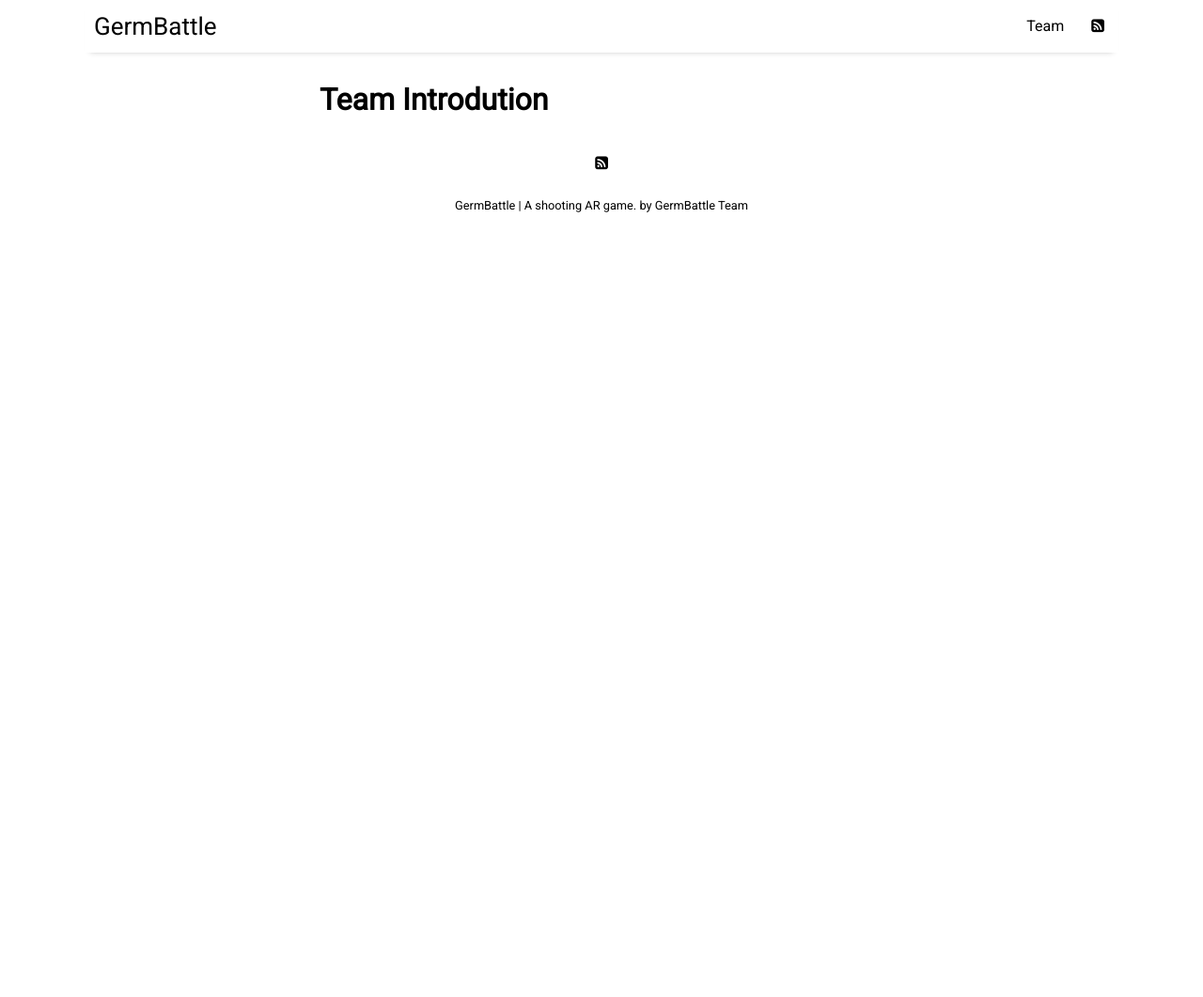
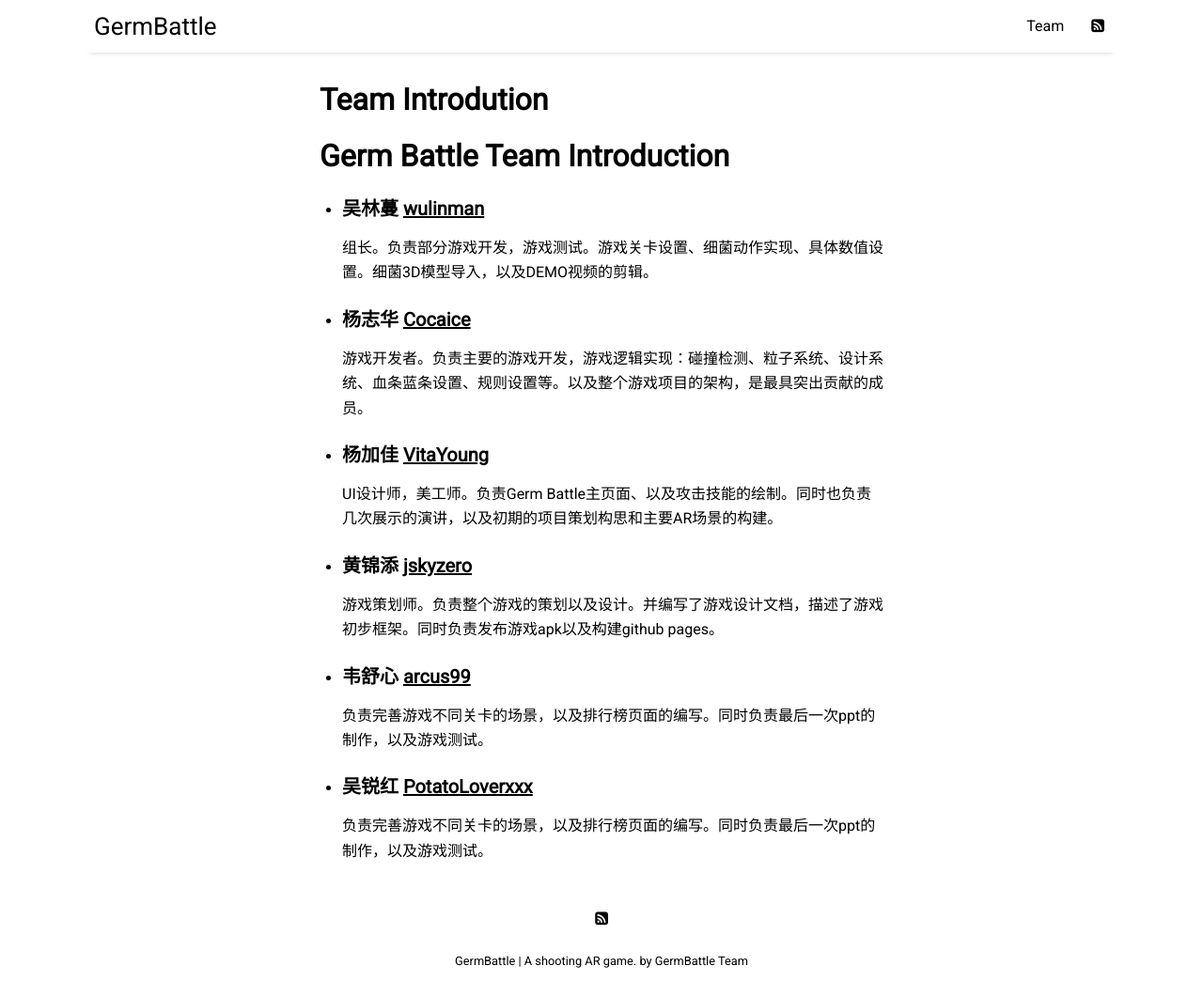
Before and after one commit to GermBattle/GermBattle.github.io, a Jekyll site: the page built from pages/about.md, in a window 1280 px wide and 1061 px high. Shown: the whole window at 94% size. Built offline with Jekyll 4.4.1, drawn with Linux system fonts in a browser that asks for light colours; nearby versions of some CDN libraries.

Commit message:
Update about.md

```diff
--- a/pages/about.md
+++ b/pages/about.md
@@ -2,3 +2,29 @@
 layout: misc
 title: Team Introdution
 ---
+
+# Germ Battle Team Introduction
+
+- ### 吴林蔓 [wulinman](https://github.com/wulinman)
+
+  组长。负责部分游戏开发，游戏测试。游戏关卡设置、细菌动作实现、具体数值设置。细菌3D模型导入，以及DEMO视频的剪辑。
+
+- ### 杨志华 [Cocaice](https://github.com/Cocaice)
+
+  游戏开发者。负责主要的游戏开发，游戏逻辑实现：碰撞检测、粒子系统、设计系统、血条蓝条设置、规则设置等。以及整个游戏项目的架构，是最具突出贡献的成员。
+
+- ### 杨加佳 [VitaYoung](https://github.com/VitaYoung)
+
+  UI设计师，美工师。负责Germ Battle主页面、以及攻击技能的绘制。同时也负责几次展示的演讲，以及初期的项目策划构思和主要AR场景的构建。
+
+- ### 黄锦添 [jskyzero](https://github.com/jskyzero)
+
+  游戏策划师。负责整个游戏的策划以及设计。并编写了游戏设计文档，描述了游戏初步框架。同时负责发布游戏apk以及构建github pages。
+
+- ### 韦舒心 [arcus99](https://github.com/arcus99)
+
+  负责完善游戏不同关卡的场景，以及排行榜页面的编写。同时负责最后一次ppt的制作，以及游戏测试。
+
+- ### 吴锐红 [PotatoLoverxxx](https://github.com/PotatoLoverxxx)
+
+  负责完善游戏不同关卡的场景，以及排行榜页面的编写。同时负责最后一次ppt的制作，以及游戏测试。
```
